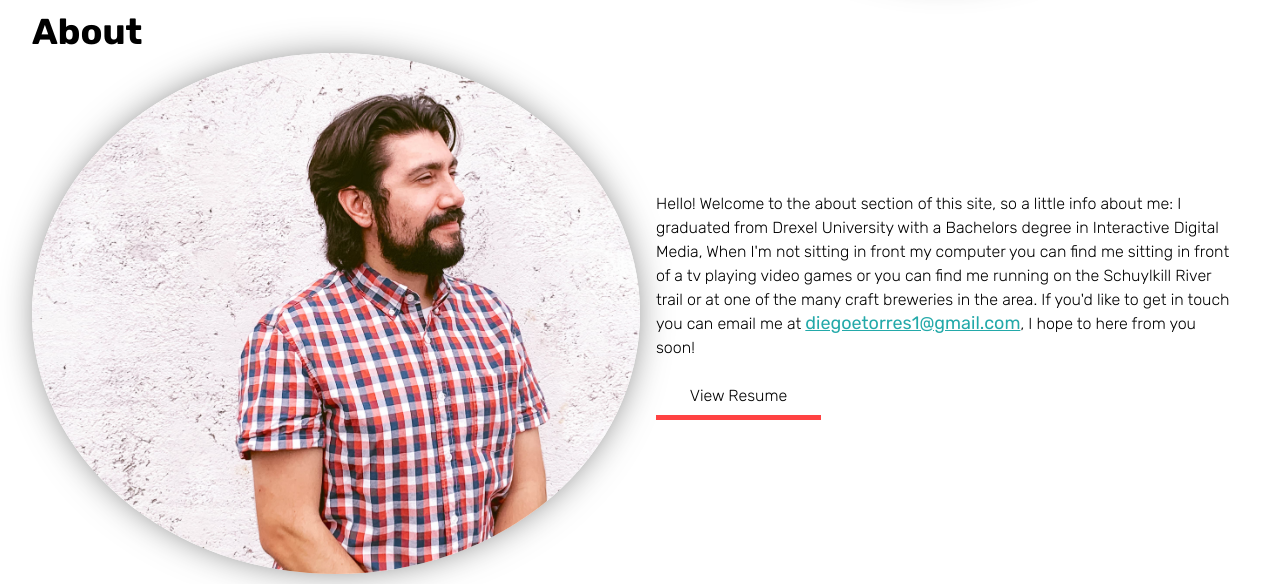
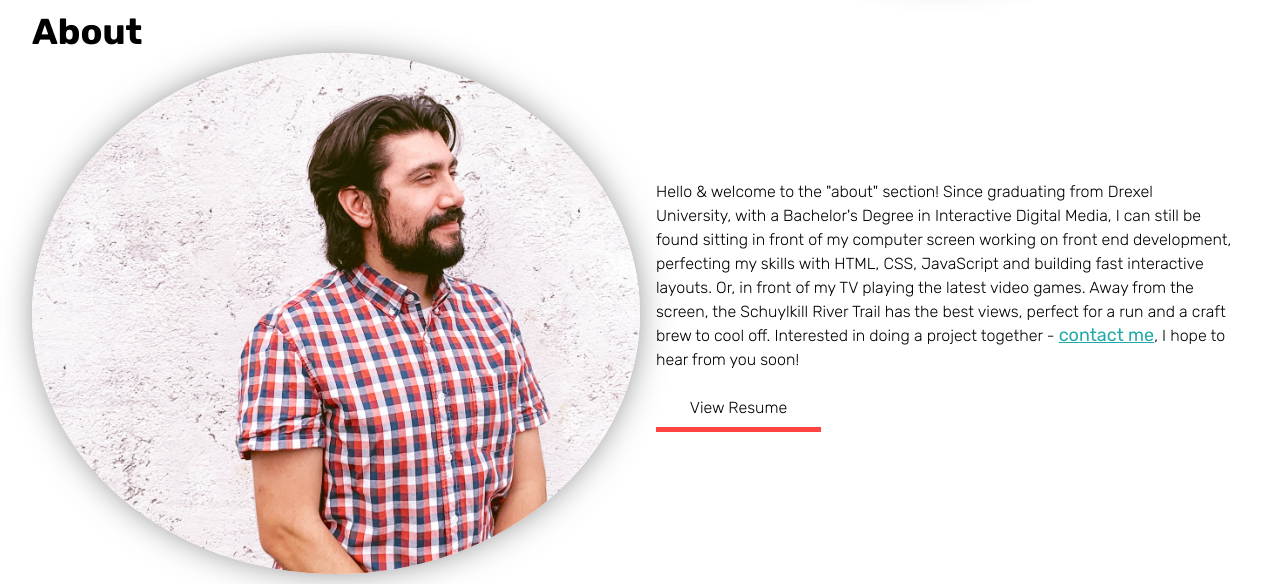
Before and after one commit to diegotorres9/site-update, a plain HTML site: page index.html in a window 1280 px wide. Shown: the part 2615-3199 px from the top of the page. Drawn offline with Linux system fonts and the light colour scheme.

Commit message:
about section copy update

```diff
--- a/index.html
+++ b/index.html
@@ -71,7 +71,11 @@
        <section class="about" id="about-section">
            <h2>About</h2>
            <div class="about-content">
-            <p>Hello! Welcome to the about section of this site, so a little info about me: I graduated from Drexel University with a Bachelors degree in Interactive Digital Media, When I'm not sitting in front my computer you can find me sitting in front of a tv playing video games or you can find me running on the Schuylkill River trail or at one of the many craft breweries in the area. If you'd like to get in touch you can email me at <a href="mailto:diegoetorres1@gmail.com?subject=Hello!" class="email-link">diegoetorres1@gmail.com</a>, I hope to here from you soon!
+            <p>Hello & welcome to the "about" section!
+                Since graduating from Drexel University, with a Bachelor's Degree in Interactive Digital Media, I can still be found sitting in front of my computer screen working on front end development, perfecting my skills with HTML, CSS, JavaScript and building fast interactive layouts. Or, in front of my TV playing the latest video games.
+                Away from the screen, the Schuylkill River Trail has the best views, perfect for a run and a craft brew to cool off.
+
+                Interested in doing a project together  - <a href="mailto:diegoetorres1@gmail.com?subject=Hello!" class="email-link">contact me</a>, I hope to hear from you soon!
             <br>
             <a href="images/resume.pdf" class="resume-link">View Resume</a>
             </p>
@@ -79,6 +83,7 @@
 
            </div>
        </section>
+
    </main>
    <footer>
     <a href="https://codepen.io/diegotorres"><i class="fab fa-codepen"></i></a>
```
